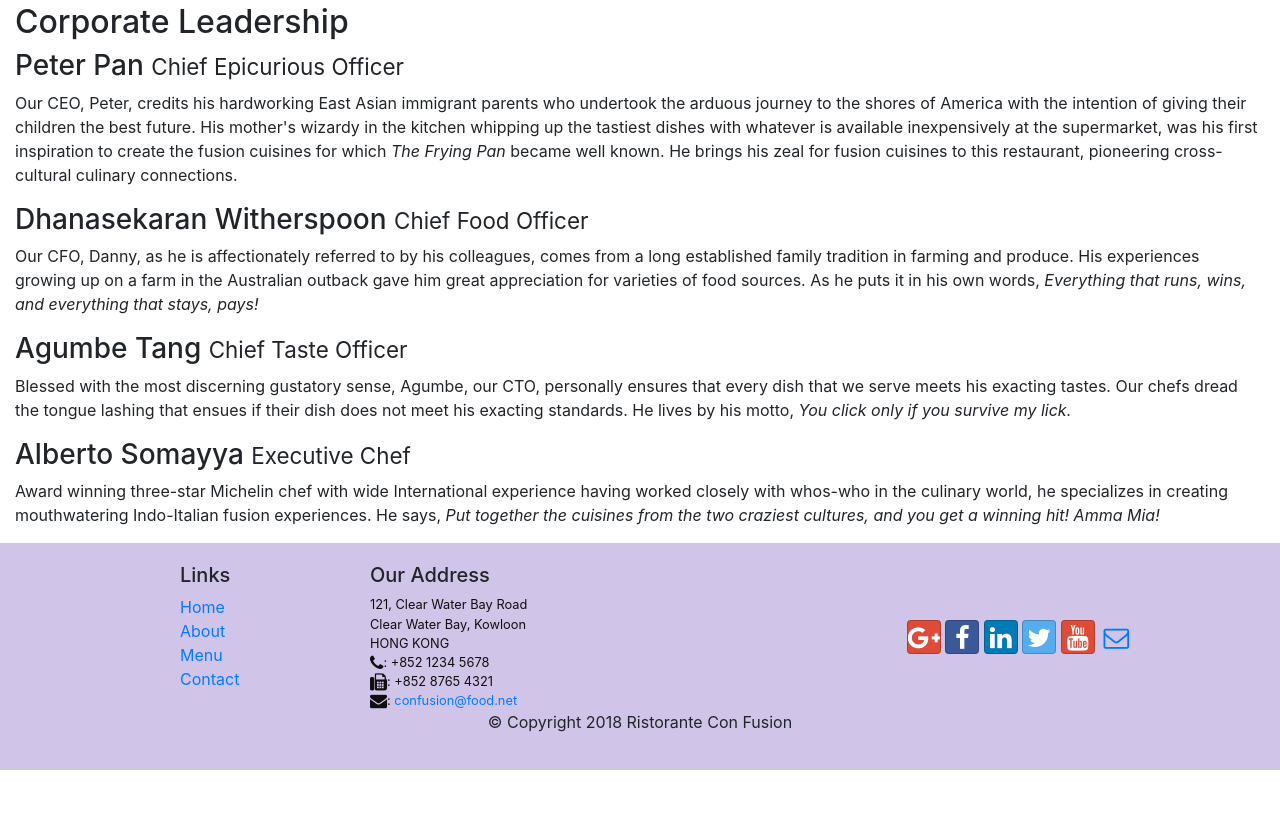
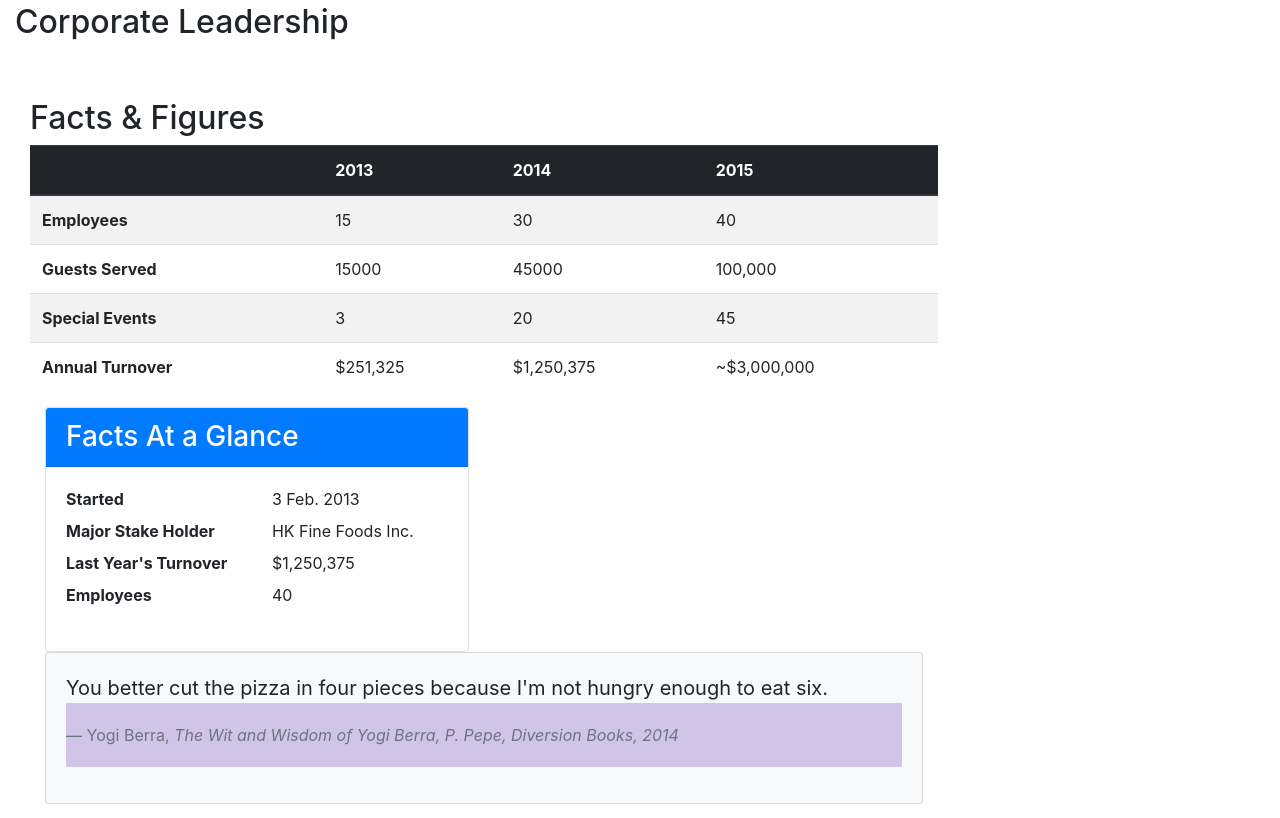
Before and after one commit to Ctrageno1/newproject, a website: page aboutus.html in a window 1280 px wide. Shown: the part 862-1680 px from the top of the page. Before the commit the page ends 1632 px from the top, so only its background shows below. Drawn offline with nearby package versions, Linux system fonts and the light colour scheme.

```diff
--- a/aboutus.html
+++ b/aboutus.html
@@ -124,6 +124,85 @@
 			<div class="container-fluid">
 				<div>
 					<h2>Corporate Leadership</h2>
+					<div class="row row-content">
+						<div class="col-12 col-sm-9">
+							<h2>Facts &amp; Figures</h2>
+							<div class="table-responsive">
+								<table class="table table-striped">
+									<thead class="thead-dark">
+										<tr>
+											<th>&nbsp;</th>
+											<th>2013</th>
+											<th>2014</th>
+											<th>2015</th>
+										</tr>
+									</thead>
+									<tbody>
+										<tr>
+											<th>Employees</th>
+											<td>15</td>
+											<td>30</td>
+											<td>40</td>
+										</tr>
+										<tr>
+											<th>Guests Served</th>
+											<td>15000</td>
+											<td>45000</td>
+											<td>100,000</td>
+										</tr>
+										<tr>
+											<th>Special Events</th>
+											<td>3</td>
+											<td>20</td>
+											<td>45</td>
+										</tr>
+										<tr>
+											<th>Annual Turnover</th>
+											<td>$251,325</td>
+											<td>$1,250,375</td>
+											<td>~$3,000,000</td>
+										</tr>
+									</tbody>
+								</table>
+							</div>
+							<div class="col-12 col-sm-6">
+								<div class="card">
+									<h3 class="card-header bg-primary text-white">Facts At a Glance</h3>
+									<div class="card-body">
+										<dl class="row">
+											<dt class="col-6">Started</dt>
+											<dd class="col-6">3 Feb. 2013</dd>
+											<dt class="col-6">Major Stake Holder</dt>
+											<dd class="col-6">HK Fine Foods Inc.</dd>
+											<dt class="col-6">Last Year's Turnover</dt>
+											<dd class="col-6">$1,250,375</dd>
+											<dt class="col-6">Employees</dt>
+											<dd class="col-6">40</dd>
+										</dl>
+									</div>
+								</div>
+							</div>
+
+							<div class="col-12">
+								<div class="card card-body bg-light">
+									<blockquote class="blockquote">
+										<p class="mb-0">You better cut the pizza in four pieces because
+											I'm not hungry enough to eat six.</p>
+										<footer class="blockquote-footer">Yogi Berra,
+											<cite title="Source Title">The Wit and Wisdom of Yogi Berra,
+											P. Pepe, Diversion Books, 2014</cite>
+										</footer>
+									</blockquote>
+								</div>
+							</div>
+
+						</div>
+						 <div class="col-12 col-sm-3">
+
+
+						</div>
+				   </div>
+
 					<h3>Peter Pan <small>Chief Epicurious Officer</small></h3>
 					<p class="d-sm-none d-md-block">
 						Our CEO, Peter, credits his hardworking East Asian
```
Also changed, not shown: index1.html (+32 -4 lines), img/2021-FPTU-Eng-940x400.png (added), img/alberto.png (added), img/buffet.png (added), img/fpt_img1.png (added), img/fpt_news01.jpg (added), img/fpt_news_tkdh01.jpg (added), img/fpt_news_tkdh01.webp (added), img/fpt_news_totnghiep01.webp (added), img/fpt_sukien01.webp (added), img/fpt_sukien02.webp (added), img/fpt_sukien03.webp (added), img/fpt_tuyensinh01.webp (added), img/fpt_tuyensinh02.webp (added), 3 more files, 2 other files.
